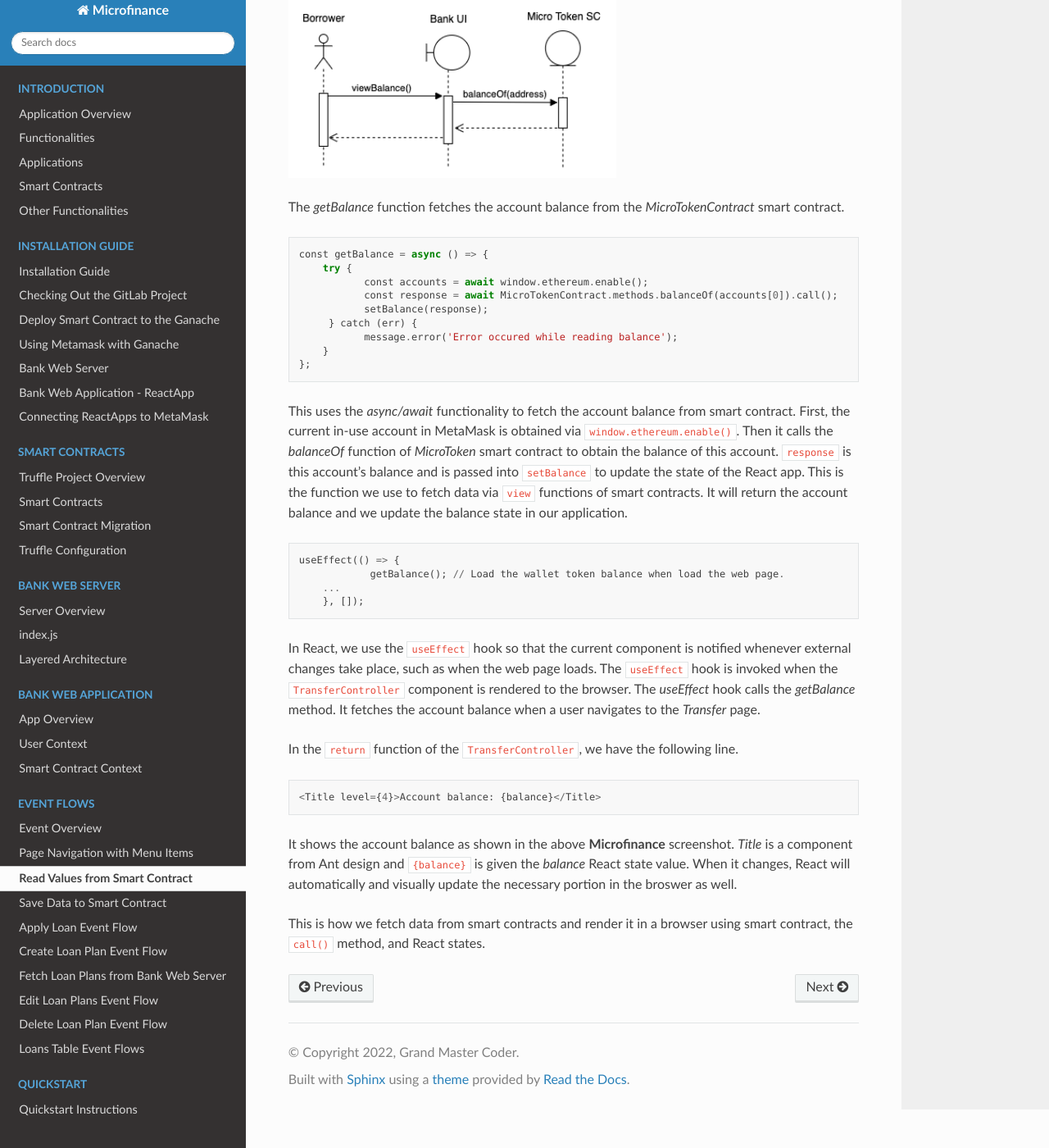
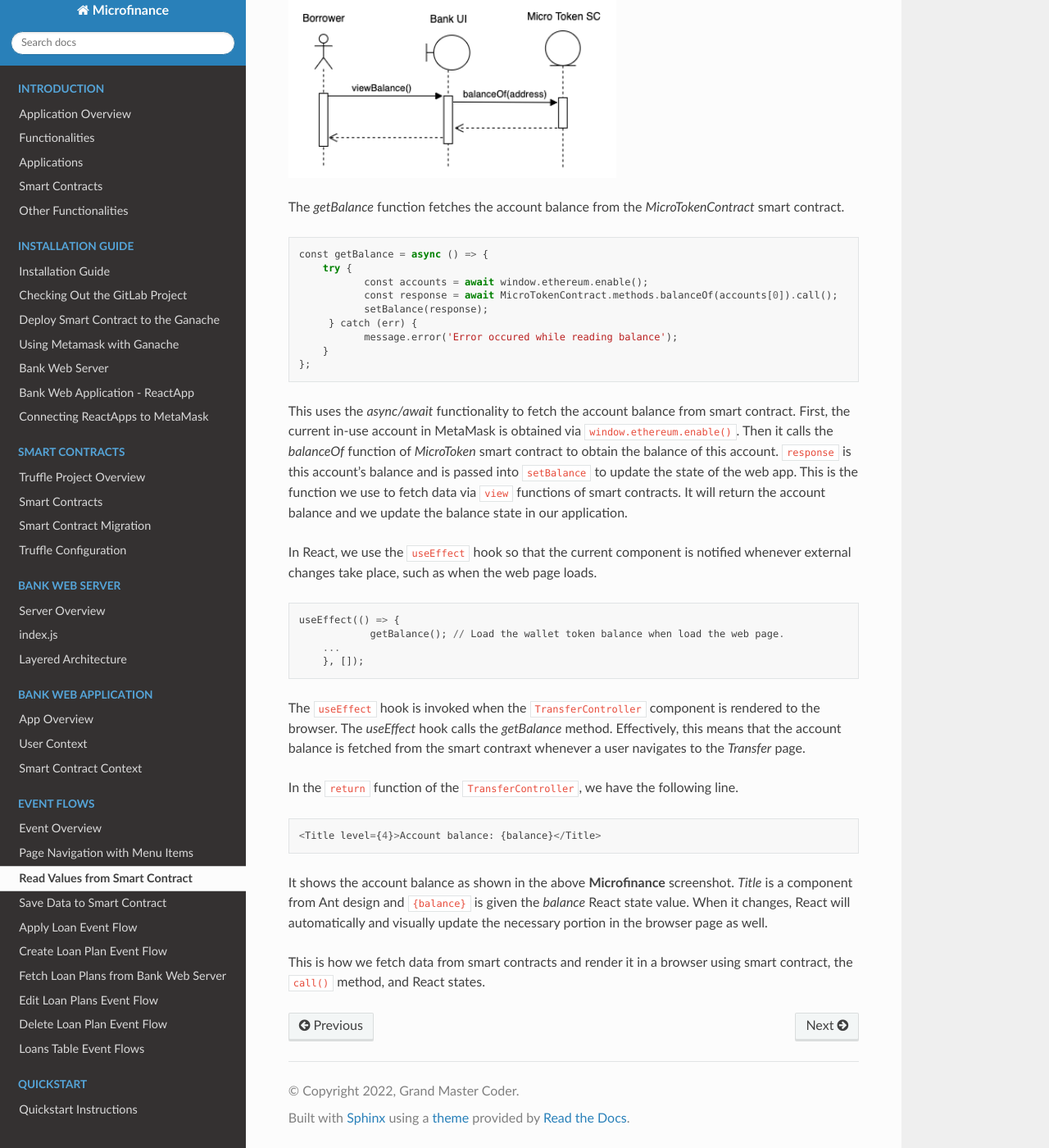
Before and after one commit to NivedithaKarthikeyan/LandregistryApp, a Sphinx documentation site: the page built from docs/source/eventFlow/readFromSmartContract.rst, in a window 1280 px wide and 1400 px high, scrolled down 5009 px. Shown: the whole window at 82% size. Built offline with Sphinx 7.4.7 and the Read the Docs theme 2.0.0, drawn with Linux system fonts in a browser that asks for light colours.

Commit message:
Update docs/source/eventFlow/readFromSmartContract.rst

```diff
--- a/docs/source/eventFlow/readFromSmartContract.rst
+++ b/docs/source/eventFlow/readFromSmartContract.rst
@@ -274,21 +274,20 @@ smart contract. ::
 This uses the *async/await* functionality to fetch the account balance from smart contract.
 First, the current in-use account in MetaMask is obtained via ``window.ethereum.enable()``.
 Then it calls the *balanceOf* function of *MicroToken* smart contract to obtain the balance of this account.
-``response`` is this account's balance and is passed into ``setBalance`` to update the state of the React app.
+``response`` is this account's balance and is passed into ``setBalance`` to update the state of the web app.
 This is the function we use to fetch data via ``view`` functions of smart contracts.
 It will return the account balance and we update the balance state in our application.
 
-::
+In React, we use the ``useEffect`` hook so that the current component is notified whenever external changes take place, such as when the web page loads. ::
 
     useEffect(() => {
 		getBalance(); // Load the wallet token balance when load the web page.
         ...
 	}, []);
 
-In React, we use the ``useEffect`` hook so that the current component is notified whenever external changes take place, such as when the web page loads.
 The ``useEffect`` hook is invoked when the ``TransferController`` component is rendered to the browser.
 The *useEffect* hook calls the *getBalance* method.
-It fetches the account balance when a user navigates to the *Transfer* page.
+Effectively, this means that the account balance is fetched from the smart contraxt whenever a user navigates to the *Transfer* page.
 
 In the ``return`` function of the ``TransferController``, we have the following line. ::
 
@@ -296,6 +295,6 @@ In the ``return`` function of the ``TransferController``, we have the following
 
 It shows the account balance as shown in the above **Microfinance** screenshot.
 *Title* is a component from Ant design and ``{balance}`` is given the *balance* React state value.
-When it changes, React will automatically and visually update the necessary portion in the broswer as well.
+When it changes, React will automatically and visually update the necessary portion in the browser page as well.
 
 This is how we fetch data from smart contracts and render it in a browser using smart contract, the ``call()`` method, and React states.
```
